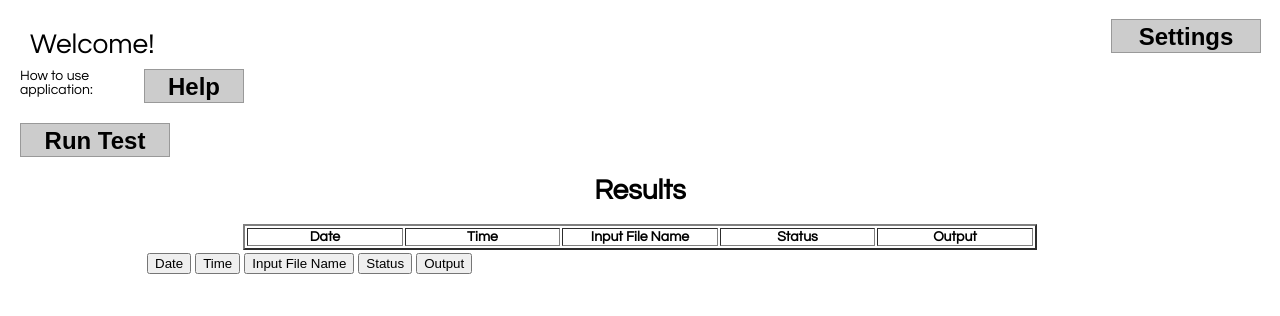
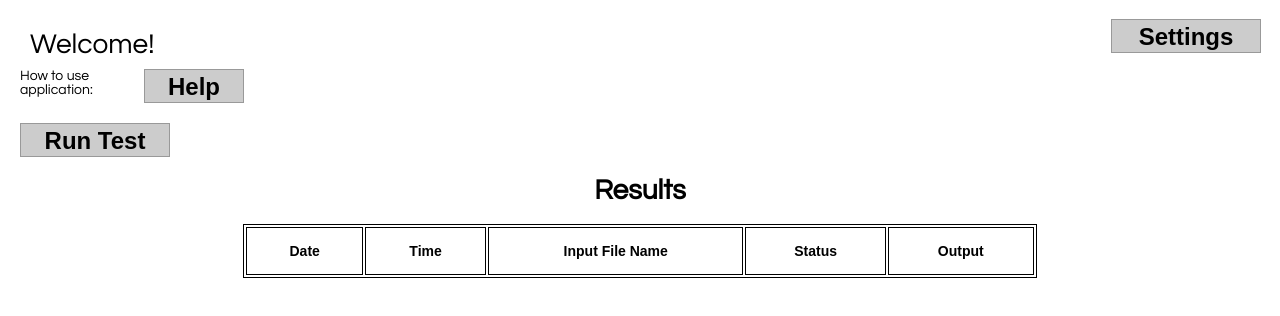
Before and after one commit to GTJuniorDesign0100-2020/anti-malarial-MCMC-bayesian-algorithm, a React app: page / in a window 1280 px wide. Built offline with nearby package versions, Linux system fonts and the light colour scheme.

Commit message:
Modified styles to resemble previous table

```diff
--- a/src/components/DynTable.jsx
+++ b/src/components/DynTable.jsx
@@ -10,20 +10,6 @@ export default class DynTable extends React.Component {
     return (
       <div>
         <h1 align='center'>Results</h1>
-        <table id='results' align='center' border='2px' width='80%'>
-          <thead>
-            <tr>
-              <th width='20%'>Date</th>
-              <th width='20%'>Time</th>
-              <th width='20%'>Input File Name</th>
-              <th width='20%'>Status</th>
-              <th width='20%'>Output</th>
-            </tr>
-          </thead>
-            <tbody>
-              {this.renderTableData(this.props.data)}
-            </tbody>
-        </table>
 
         <SortableTable
           columnNames={['Date', 'Time', 'Input File Name', 'Status', 'Output']}
@@ -33,12 +19,6 @@ export default class DynTable extends React.Component {
         />
       </div>
     )
-  }
-
-  renderTableData(data) {
-    return Object.values(data).map((dataset) => {
-      return this.renderResultRow(dataset);
-    });
   }
 
   renderResultRow(resultData) {
--- a/src/components/SortableTable.jsx
+++ b/src/components/SortableTable.jsx
@@ -24,13 +24,20 @@ export default function SortableTable({
     return sortConfig.key === name ? sortConfig.direction : undefined;
   };
 
-  console.log(sortedItems);
-  console.log(sortedItems
-    ? sortedItems.map(item => itemToTableRowFunc(item))
-    : undefined);
+  const styles = {
+    align: 'center',
+    margin: '0 auto',
+    width: '80%'
+  };
+
+  const buttonStyles = {
+    width: '100%',
+    height: '100%',
+    fontWeight: 'bold'
+  }
 
   return (
-    <table>
+    <table style={styles}>
       <thead>
         <tr>
           {
@@ -38,6 +45,7 @@ export default function SortableTable({
               return (
                 <th key={columnName}>
                   <button
+                    style={buttonStyles}
                     type="button"
                     onClick={() => requestSort(columnSortKeys[i])}
                     className={getClassNamesFor(columnSortKeys[i])}
--- a/src/index.css
+++ b/src/index.css
@@ -111,3 +111,26 @@ ol, ul {
 .main-info {
   margin-left: 20px;
 }
+
+table, td, th {
+  border: 1px solid black;
+}
+/* Clear button styles in table */
+th > button {
+  display: inline-block;
+  border: none;
+  padding: 1em;
+  margin: 0;
+  text-decoration: none;
+  background: none;
+  color: black;
+  font-size: 1em;
+  cursor: pointer;
+  text-align: center;
+  transition: background 250ms ease-in-out;
+  -webkit-appearance: none;
+  -moz-appearance: none;
+}
+th > button:focus {
+  outline: none;
+}
```
